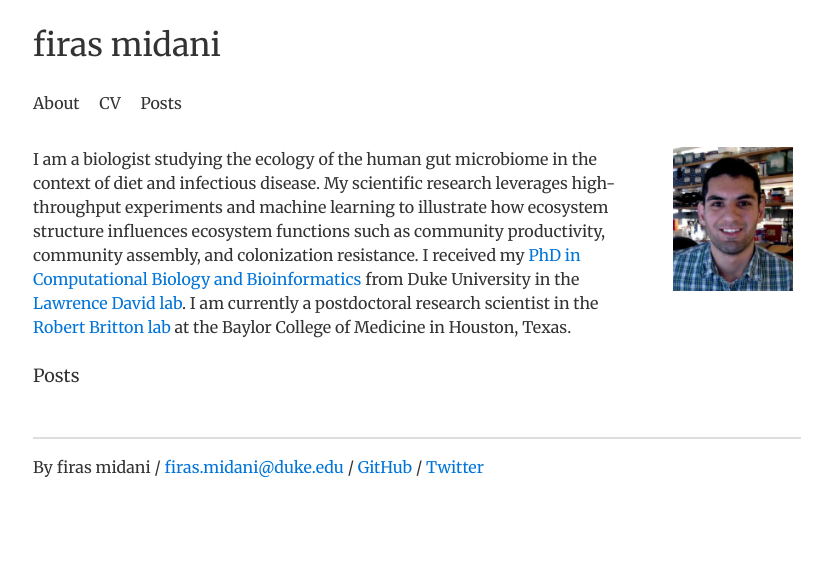
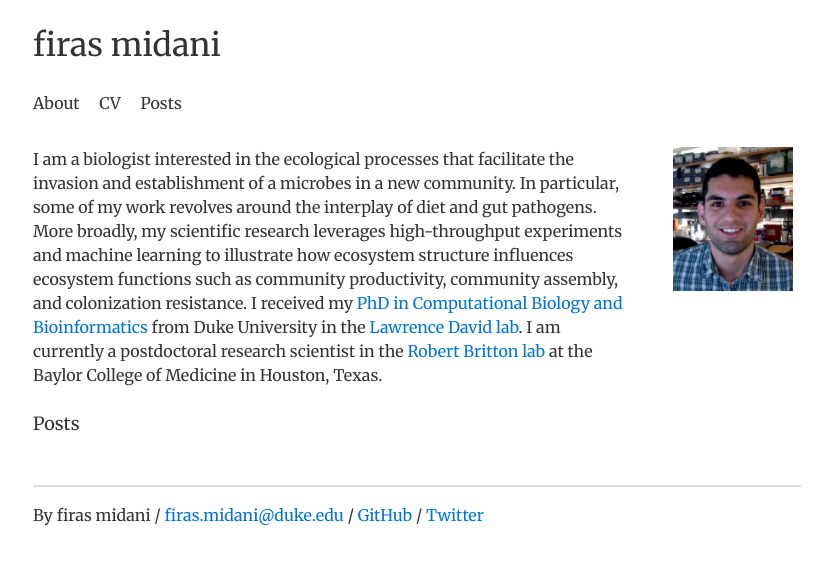
Before and after one commit to firasmidani/firasmidani.github.io, a Jekyll site: the page built from index.html, in a window 1280 px wide. Shown: the top 564 px of the page, without its empty margins (223-1055 px from the left). Built offline with Jekyll 4.4.1, drawn with Linux system fonts in a browser that asks for light colours; comment, search, counter and statistics services are not loaded.

Commit message:
Update index.html

```diff
--- a/index.html
+++ b/index.html
@@ -9,8 +9,10 @@ title: home
 <col width="22%">
   <tr>
     <td align="left" vertical-align="center" style="padding-left:0px">
-      <p1> I am a biologist studying the ecology of the human gut microbiome
-	   in the context of diet and infectious disease. My scientific research
+      <p1> I am a biologist interested in the ecological processes that facilitate
+	   the invasion and establishment of a microbes in a new community. In particular,
+	   some of my work revolves around the interplay of diet and gut pathogens. More
+	   broadly, my scientific research
 	   leverages high-throughput experiments and machine learning to illustrate
 	   how ecosystem structure influences ecosystem functions such as community
 	   productivity, community assembly, and colonization resistance. I received
```
